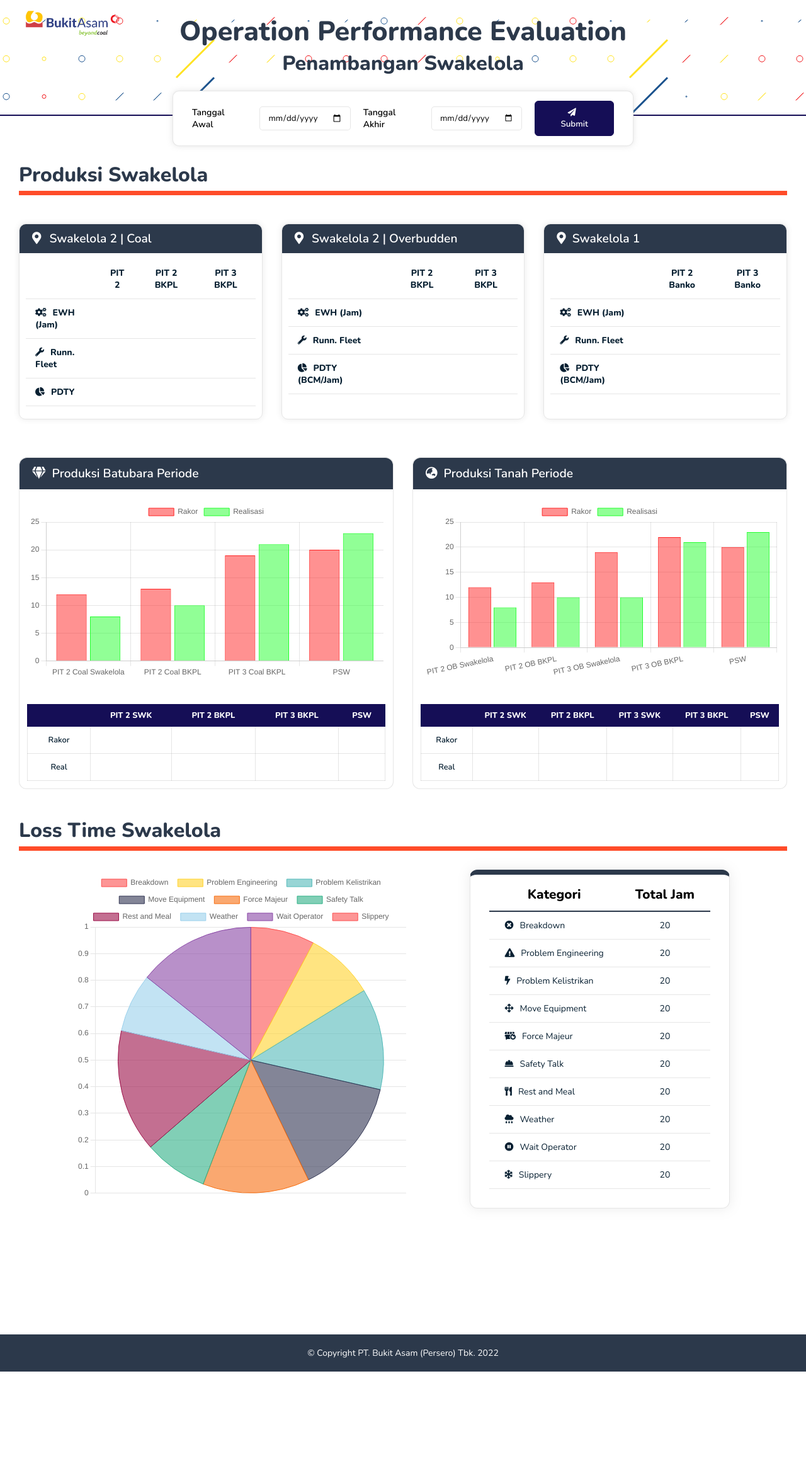
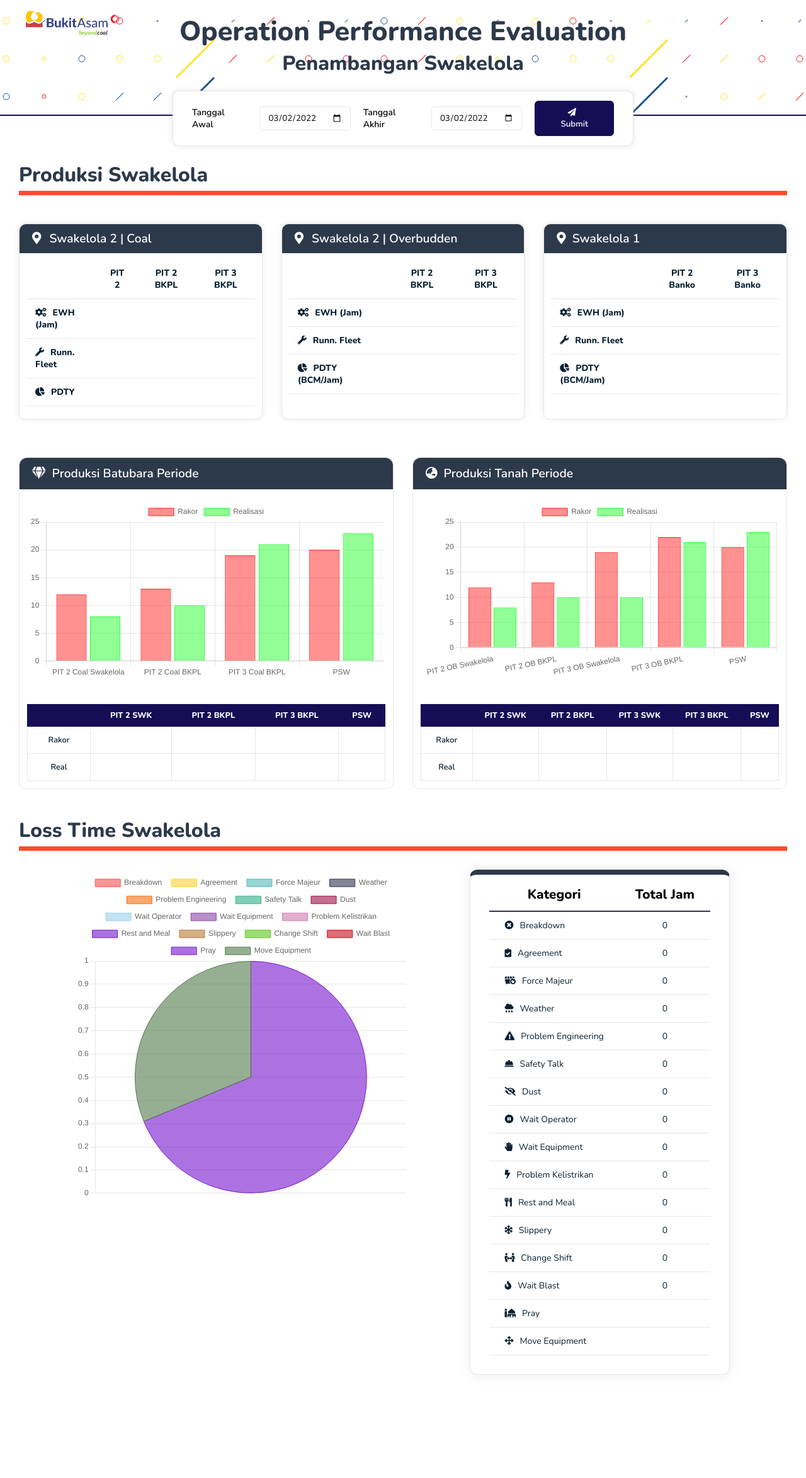
Before and after one commit to korizki/BALocalCisea, a PHP site: page /pages/summary.php in a window 1280 px wide. Shown: the top 2347 px of the page at 63% size. Before the commit the page ends 2178 px from the top, so only its background shows below. Run offline with PHP 8.4, Linux system fonts and the light colour scheme; tables that the repository leaves empty or names only in its code hold one stand-in row (values such as "Sample post"); some libraries are stand-ins or nearby versions.

Commit message:
Progress Update Report Loss Time

```diff
--- /dev/null
+++ b/codes/queryReport.php
@@ -0,0 +1,92 @@
+<?php
+include "connection.php";
+$start_date = date('Y-m-d');
+$end_date = date('Y-m-d');
+if(isset($_GET['submitdate'])){
+    if(empty($_GET['startdate'])){
+
+        $start_date = date('Y-m-d');
+    } else {
+        $start_date = $_GET['startdate'];
+    }
+    if(empty($_GET['enddate'])){
+
+        $end_date = date('Y-m-d');
+    } else {
+        $end_date = $_GET['enddate'];
+    }
+}
+// definisi variabel 0
+$bd = 0; $agree = 0;
+$querybd = mysqli_query($connection, "SELECT SUM(duration) AS DURASIBD FROM t_losstime INNER JOIN t_losscategory ON t_losscategory.obstacle = t_losstime.obstacle WHERE date BETWEEN '$start_date' AND '$end_date' AND category like '%Breakdown%'");
+$bd =  mysqli_fetch_array($querybd)['DURASIBD'];
+if($bd == ""){
+    $bd = 0;
+}
+$queryagree = mysqli_query($connection, "SELECT SUM(duration) AS DURASIAGREE FROM t_losstime INNER JOIN t_losscategory ON t_losscategory.obstacle = t_losstime.obstacle WHERE date BETWEEN '$start_date' AND '$end_date' AND category = 'Agreement'");
+$agree = mysqli_fetch_array($queryagree)['DURASIAGREE'];
+if($agree == ""){
+    $agree = 0;
+}
+$queryforce = mysqli_query($connection, "SELECT SUM(duration) AS DURASIFORCE FROM t_losstime INNER JOIN t_losscategory ON t_losscategory.obstacle = t_losstime.obstacle WHERE date BETWEEN '$start_date' AND '$end_date' AND category = 'Force Majeur'");
+$force = mysqli_fetch_array($queryforce)['DURASIFORCE'];
+if($force == ""){
+    $force = 0;
+}
+$queryweather = mysqli_query($connection, "SELECT SUM(duration) AS DURASIWEATHER FROM t_losstime INNER JOIN t_losscategory ON t_losscategory.obstacle = t_losstime.obstacle WHERE date BETWEEN '$start_date' AND '$end_date' AND category = 'Weather'");
+$weather = mysqli_fetch_array($queryweather)['DURASIWEATHER'];
+if($weather == ""){
+    $weather = 0;
+}
+$queryengine = mysqli_query($connection, "SELECT SUM(duration) AS DURASIENGINE FROM t_losstime INNER JOIN t_losscategory ON t_losscategory.obstacle = t_losstime.obstacle WHERE date BETWEEN '$start_date' AND '$end_date' AND category = 'Problem Engineering'");
+$engine = mysqli_fetch_array($queryengine)['DURASIENGINE'];
+if($engine == ""){
+    $engine = 0;
+}
+$querysafety = mysqli_query($connection, "SELECT SUM(duration) AS DURASISAFETY FROM t_losstime INNER JOIN t_losscategory ON t_losscategory.obstacle = t_losstime.obstacle WHERE date BETWEEN '$start_date' AND '$end_date' AND category = 'Safety Talk'");
+$safety = mysqli_fetch_array($querysafety)['DURASISAFETY'];
+if($safety == ""){
+    $safety = 0;
+}
+$querydust = mysqli_query($connection, "SELECT SUM(duration) AS DURASIDUST FROM t_losstime INNER JOIN t_losscategory ON t_losscategory.obstacle = t_losstime.obstacle WHERE date BETWEEN '$start_date' AND '$end_date' AND category = 'Dust'");
+$dust = mysqli_fetch_array($querydust)['DURASIDUST'];
+if($dust == ""){
+    $dust = 0;
+}
+$querywaitopt = mysqli_query($connection, "SELECT SUM(duration) AS DURASIWAITOPT FROM t_losstime INNER JOIN t_losscategory ON t_losscategory.obstacle = t_losstime.obstacle WHERE date BETWEEN '$start_date' AND '$end_date' AND category = 'Wait Operator'");
+$waitopt = mysqli_fetch_array($querywaitopt)['DURASIWAITOPT'];
+if($waitopt == ""){
+    $waitopt = 0;
+}
+$querywaitequip = mysqli_query($connection, "SELECT SUM(duration) AS DURASIWAITEQUIP FROM t_losstime INNER JOIN t_losscategory ON t_losscategory.obstacle = t_losstime.obstacle WHERE date BETWEEN '$start_date' AND '$end_date' AND category = 'Wait Equipment'");
+$waitequip = mysqli_fetch_array($querywaitequip)['DURASIWAITEQUIP'];
+if($waitequip == ""){
+    $waitequip = 0;
+}
+$querylistrik = mysqli_query($connection, "SELECT SUM(duration) AS DURASILISTRIK FROM t_losstime INNER JOIN t_losscategory ON t_losscategory.obstacle = t_losstime.obstacle WHERE date BETWEEN '$start_date' AND '$end_date' AND category = 'Problem Kelistrikan'");
+$listrik = mysqli_fetch_array($querylistrik)['DURASILISTRIK'];
+if($listrik == ""){
+    $listrik = 0;
+}
+$queryrest = mysqli_query($connection, "SELECT SUM(duration) AS DURASIREST FROM t_losstime INNER JOIN t_losscategory ON t_losscategory.obstacle = t_losstime.obstacle WHERE date BETWEEN '$start_date' AND '$end_date' AND category = 'Rest and Meal'");
+$rest = mysqli_fetch_array($queryrest)['DURASIREST'];
+if($rest == ""){
+    $rest = 0;
+}
+$queryslippery = mysqli_query($connection, "SELECT SUM(duration) AS DURASISLIPPERY FROM t_losstime INNER JOIN t_losscategory ON t_losscategory.obstacle = t_losstime.obstacle WHERE date BETWEEN '$start_date' AND '$end_date' AND category = 'Slippery'");
+$slippery = mysqli_fetch_array($queryslippery)['DURASISLIPPERY'];
+if($slippery == ""){
+    $slippery = 0;
+}
+$queryshift = mysqli_query($connection, "SELECT SUM(duration) AS DURASISHIFT FROM t_losstime INNER JOIN t_losscategory ON t_losscategory.obstacle = t_losstime.obstacle WHERE date BETWEEN '$start_date' AND '$end_date' AND category = 'Change Shift'");
+$shift = mysqli_fetch_array($queryshift)['DURASISHIFT'];
+if($shift == ""){
+    $shift = 0;
+}
+$queryblast = mysqli_query($connection, "SELECT SUM(duration) AS DURASIBLAST FROM t_losstime INNER JOIN t_losscategory ON t_losscategory.obstacle = t_losstime.obstacle WHERE date BETWEEN '$start_date' AND '$end_date' AND category = 'Wait Blast'");
+$blast = mysqli_fetch_array($queryblast)['DURASIBLAST'];
+if($blast == ""){
+    $blast = 0;
+}
+
+?>
--- a/pages/sum_input_loss.php
+++ b/pages/sum_input_loss.php
@@ -83,7 +83,7 @@
                                 <option value="" selected disabled>-- Jenis Problem --</option>
                                 <?php
                                     include "../codes/connection.php";
-                                    $queryprob = mysqli_query($connection, "SELECT * FROM t_losscategory ORDER BY id ASC");
+                                    $queryprob = mysqli_query($connection, "SELECT * FROM t_losscategory ORDER BY id_cat ASC");
                                     while($rowprob = mysqli_fetch_array($queryprob)){
                                         ?>
                                         <option value="<?php echo $rowprob['obstacle']?>"><?php echo $rowprob['obstacle']?></option>
--- a/pages/summary.php
+++ b/pages/summary.php
@@ -13,6 +13,7 @@
 </head>
 <body id="summary">
     <?php include "../codes/connection.php" ?>
+    <?php include "../codes/queryReport.php" ?>
     <figure class="brand">
         <img src="../assets/logo/logoptba.png" alt="logoptba">
     </figure>
@@ -22,13 +23,15 @@
     </header>
     <main>
         <div class="box-date">
-            <div class='cont-date'>
-                <label for="startdate">Tanggal Awal</label>
-                <input type="date" id="startdate" name="startdate">
-                <label for="enddate">Tanggal Akhir</label>
-                <input type="date" id="enddate" name="enddate">
-                <button type="submit" name="submitdate"><i class="fa fa-paper-plane" style="margin-inline-end: 8px;"></i>Submit</button>
-            </div>
+            <form action="summary.php" method="get">
+                <div class='cont-date'>
+                    <label for="startdate">Tanggal Awal</label>
+                    <input type="date" id="startdate" name="startdate" value="<?php echo $start_date ?>">
+                    <label for="enddate">Tanggal Akhir</label>
+                    <input type="date" id="enddate" name="enddate" value="<?php echo $end_date ?>">
+                    <button type="submit" name="submitdate"><i class="fa fa-paper-plane" style="margin-inline-end: 8px;"></i>Submit</button>
+                </div>
+            </form>
         </div>
         <div class="subContent">
             <div class="header_menu">
@@ -146,15 +149,21 @@
                     <script>
                         const labels3 = [
                             'Breakdown',
+                            'Agreement',
+                            'Force Majeur',
+                            'Weather',
                             'Problem Engineering',
+                            'Safety Talk',
+                            'Dust',
+                            'Wait Operator',
+                            'Wait Equipment',
                             'Problem Kelistrikan',
+                            'Rest and Meal',
+                            'Slippery',
+                            'Change Shift',
+                            'Wait Blast',
+                            'Pray',
                             'Move Equipment',
-                            'Force Majeur',
-                            'Safety Talk',
-                            'Rest and Meal',
-                            'Weather',
-                            'Wait Operator',
-                            'Slippery',
                         ];
 
                         const data3 = {
@@ -172,7 +181,13 @@
                                     "rgba(156, 15, 72, 0.6)",
                                     "rgba(154, 208, 236, 0.6)",
                                     "rgba(137, 70, 166, 0.6)",
-                                    "rgba(206, 123, 176, 0.6)"
+                                    "rgba(206, 123, 176, 0.6)",
+                                    "rgba(116, 23, 206, 0.6)",
+                                    "rgba(182, 123, 56, 0.6)",
+                                    "rgba(90, 200, 23, 0.6)",
+                                    "rgba(206, 11, 25, 0.6)",
+                                    "rgba(119, 20, 206, 0.6)",
+                                    "rgba(80, 123, 76, 0.6)",
                                     ],
                                     borderColor: [
                                     "rgba(252, 79, 79)",
@@ -184,10 +199,16 @@
                                     "rgba(156, 15, 72)",
                                     "rgba(154, 208, 236)",
                                     "rgb(137, 70, 166)",
-                                    "rgba(206, 123, 176)"
+                                    "rgba(206, 123, 176)",
+                                    "rgba(116, 23, 206, 1)",
+                                    "rgba(182, 123, 56, 1)",
+                                    "rgba(90, 200, 23, 1)",
+                                    "rgba(206, 11, 25, 1)",
+                                    "rgba(119, 20, 206, 1)",
+                                    "rgba(80, 123, 76, 1)",
                                     ],
                                     borderWidth: 1,
-                                    data: [12,13,19,22,20, 12, 23, 11, 22]
+                                    data: [<?php echo $bd ?>,<?php echo $agree ?>,<?php echo $force ?>,<?php echo $weather?>,<?php echo $engine?>, <?php echo $safety ?>, <?php echo $dust ?>, <?php echo $waitopt ?>, <?php echo $waitequip ?>,<?php echo $listrik?>,<?php echo $rest ?>,<?php echo $slippery ?>,<?php echo $shift ?>,<?php echo $blast ?>,22,10]
                                 },
                             ]
                         };
@@ -228,44 +249,75 @@
                             <tbody>
                                 <tr>
                                     <td><i class="fa fa-times-circle" style="margin-inline-end: 10px"></i>Breakdown</td>
-                                    <td>20</td>
+                                    <td><?php echo $bd ?></td>
+                                </tr>
+                                <tr>
+                                    <td><i class="fa fa-clipboard-check" style="margin-inline-end: 10px"></i>Agreement</td>
+                                    <td><?php echo $agree ?></td>
+                                </tr>
+                                <tr>
+                                    <td><i class="fa fa-dumpster-fire" style="margin-inline-end: 10px"></i>Force Majeur</td>
+                                    <td><?php echo $force ?></td>
+                                </tr>
+                                <tr>
+                                    <td><i class="fa fa-cloud-rain" style="margin-inline-end: 10px"></i>Weather</td>
+                                    <td><?php echo $weather ?></td>
                                 </tr>
                                 <tr>
                                     <td><i class="fa fa-exclamation-triangle" style="margin-inline-end: 10px"></i>Problem Engineering</td>
-                                    <td>20</td>
+                                    <td><?php echo $engine ?></td>
+                                </tr>
+                                 <tr>
+                                    <td><i class="fa fa-hard-hat" style="margin-inline-end: 10px"></i>Safety Talk</td>
+                                    <td><?php echo $safety ?></td>
+                                </tr>
+
+                                <tr>
+                                    <td><i class="fa fa-eye-slash" style="margin-inline-end: 10px"></i>Dust</td>
+                                    <td><?php echo $dust ?></td>
+                                </tr>
+                                <tr>
+                                    <td><i class="fa fa-pause-circle" style="margin-inline-end: 10px"></i>Wait Operator</td>
+                                    <td><?php echo $waitopt ?></td>
+                                </tr>
+                                 <tr>
+                                    <td><i class="fa fa-hand-paper" style="margin-inline-end: 10px"></i>Wait Equipment</td>
+                                    <td><?php echo $waitequip ?></td>
                                 </tr>
                                 <tr>
                                     <td><i class="fa fa-bolt" style="margin-inline-end: 10px"></i>Problem Kelistrikan</td>
-                                    <td>20</td>
+                                    <td><?php echo $listrik ?></td>
+                                </tr>
+                                <tr>
+                                    <td><i class="fa fa-utensils" style="margin-inline-end: 10px"></i>Rest and Meal</td>
+                                    <td><?php echo $rest ?></td>
+                                </tr>
+                                <tr>
+                                    <td><i class="fa fa-snowflake" style="margin-inline-end: 10px"></i>Slippery</td>
+                                    <td><?php echo $slippery ?></td>
+                                </tr>
+                                <tr>
+                                    <td><i class="fa fa-people-arrows" style="margin-inline-end: 10px"></i>Change Shift</td>
+                                    <td><?php echo $shift ?></td>
+                                </tr>
+                                <tr>
+                                    <td><i class="fa fa-fire" style="margin-inline-end: 10px"></i>Wait Blast</td>
+                                    <td><?php echo $blast ?></td>
+                                </tr>
+                                <tr>
+                                    <td><i class="fa fa-mosque" style="margin-inline-end: 10px"></i>Pray</td>
+                                    <td></td>
                                 </tr>
                                  <tr>
                                     <td><i class="fa fa-arrows-alt" style="margin-inline-end: 10px"></i>Move Equipment</td>
-                                    <td>20</td>
+                                    <td></td>
                                 </tr>
-                                <tr>
-                                    <td><i class="fa fa-dumpster-fire" style="margin-inline-end: 10px"></i>Force Majeur</td>
-                                    <td>20</td>
-                                </tr>
-                                 <tr>
-                                    <td><i class="fa fa-hard-hat" style="margin-inline-end: 10px"></i>Safety Talk</td>
-                                    <td>20</td>
-                                </tr>
-                                <tr>
-                                    <td><i class="fa fa-utensils" style="margin-inline-end: 10px"></i>Rest and Meal</td>
-                                    <td>20</td>
-                                </tr>
-                                 <tr>
-                                    <td><i class="fa fa-cloud-rain" style="margin-inline-end: 10px"></i>Weather</td>
-                                    <td>20</td>
-                                </tr>
-                                <tr>
-                                    <td><i class="fa fa-pause-circle" style="margin-inline-end: 10px"></i>Wait Operator</td>
-                                    <td>20</td>
-                                </tr>
-                                <tr>
-                                    <td><i class="fa fa-snowflake" style="margin-inline-end: 10px"></i>Slippery</td>
-                                    <td>20</td>
-                                </tr>
+
+
+
+
+
+
                             </tbody>
                         </table>
                     </article>
```
